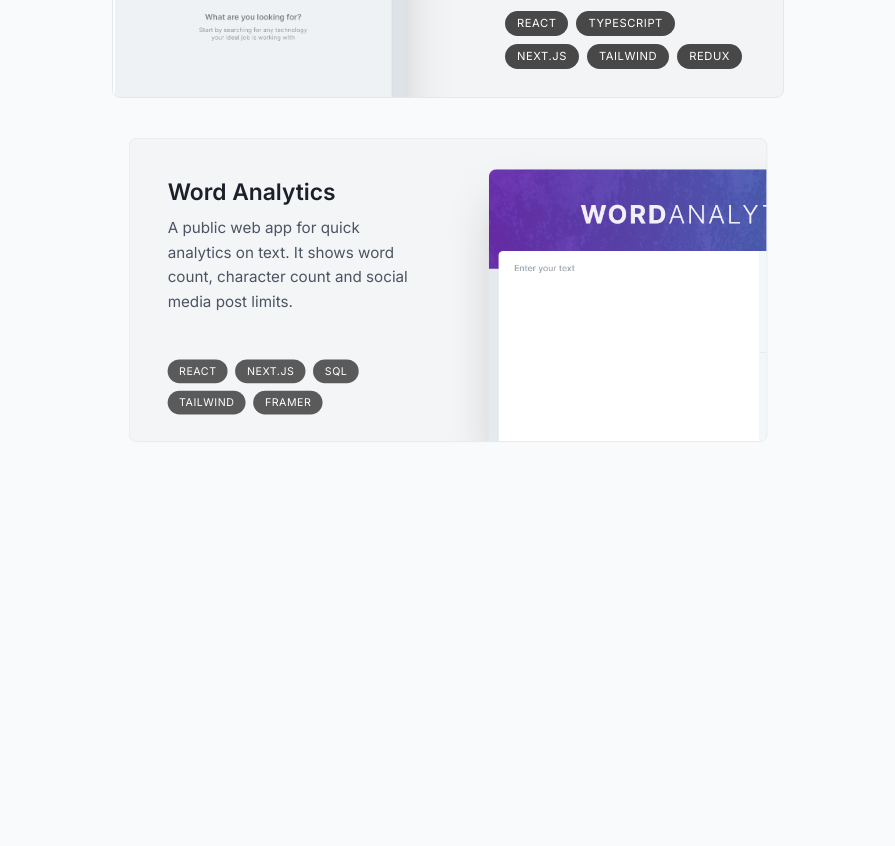
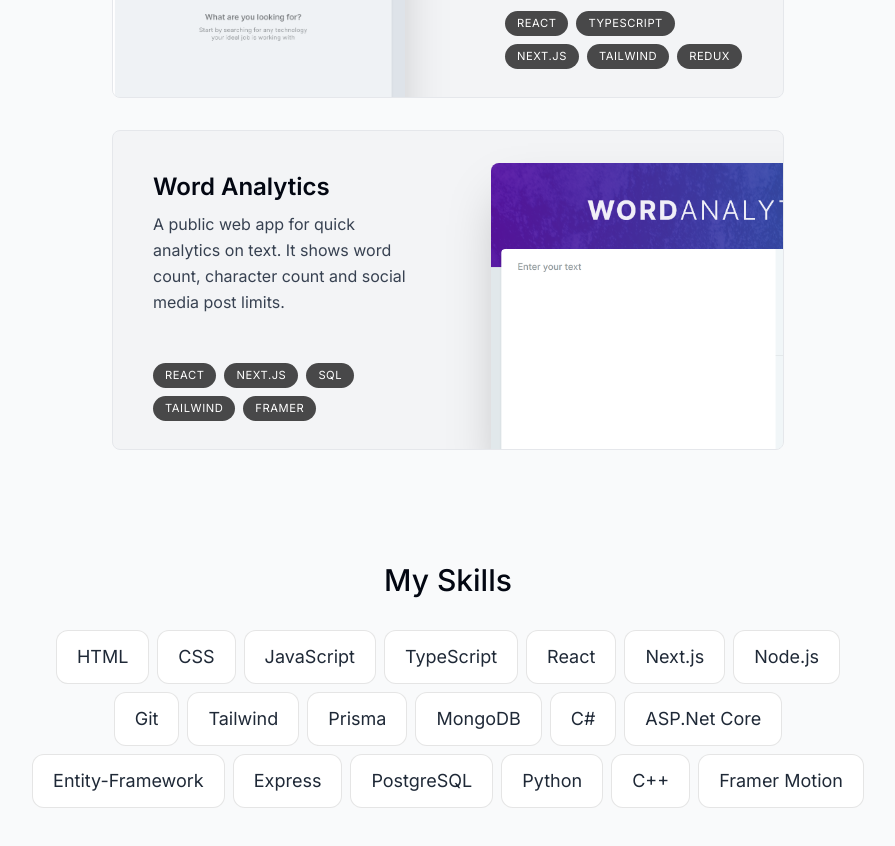
Before and after one commit to ZachMcLean/portfolio, a Next.js app: page / in a window 1280 px wide. Shown: the part 1940-2786 px from the top of the page, without its empty margins (192-1087 px from the left). Before the commit the page ends 2390 px from the top, so only its background shows below. Built offline with nearby package versions, Linux system fonts and the light colour scheme.

Commit message:
Added Skills section | animated with a custom function to process delay of each skill

```diff
--- a/src/app/page.tsx
+++ b/src/app/page.tsx
@@ -2,6 +2,7 @@
 import Divider from "@/components/Divider";
 import Intro from "@/components/Intro";
 import Projects from "@/components/Projects";
+import Skills from "@/components/Skills";
 
 export default function Home() {
 	return (
@@ -10,6 +11,7 @@
 			<Divider />
 			<About />
 			<Projects />
+			<Skills />
 		</main>
 	);
 }
--- a/src/components/Projects.tsx
+++ b/src/components/Projects.tsx
@@ -9,7 +9,7 @@
 	const { ref } = useSectionInView("Projects", 0.5);
 
 	return (
-		<section ref={ref} id="projects" className="scroll-mt-28">
+		<section ref={ref} id="projects" className="scroll-mt-28 mb-28">
 			<SectionHeading>My projects</SectionHeading>
 			<div>
 				{projectsData.map((project, index) => (
--- /dev/null
+++ b/src/components/Skills.tsx
@@ -0,0 +1,54 @@
+"use client";
+import React from "react";
+import SectionHeading from "./section-heading";
+import { skillsData } from "@/lib/data";
+import { useSectionInView } from "@/lib/hooks";
+import { motion } from "framer-motion";
+
+const fadeInAnimationVariants = {
+	// initially make them invisible and 100 px lower
+	initial: {
+		opacity: 0,
+		y: 100,
+	},
+	// bc the func is wrapped in () we don't need return keyword
+	animate: (index: number) => ({
+		opacity: 1,
+		y: 0,
+		transition: {
+			delay: 0.05 * index,
+		},
+	}),
+};
+
+const Skills = () => {
+	const { ref } = useSectionInView("Skills", 0.5);
+	return (
+		<section
+			ref={ref}
+			id="skills"
+			className="mb-28 max-w-[53rem] scroll-mt-28 text-center sm:mb-40 "
+		>
+			<SectionHeading>My skills</SectionHeading>
+			<ul className="flex flex-wrap justify-center gap-2 text-lg text-gray-800">
+				{skillsData.map((skill, index) => (
+					<motion.li
+						variants={fadeInAnimationVariants}
+						initial="initial"
+						whileInView="animate"
+						viewport={{
+							once: true,
+						}}
+						custom={index}
+						className="bg-white border border-black/[0.1] rounded-xl px-5 py-3"
+						key={index}
+					>
+						{skill}
+					</motion.li>
+				))}
+			</ul>
+		</section>
+	);
+};
+
+export default Skills;
--- a/src/lib/data.ts
+++ b/src/lib/data.ts
@@ -35,21 +35,22 @@
 
 export const experiencesData = [
 	{
-		title: "Graduated bootcamp",
-		location: "Miami, FL",
+		title: "Software Engineer Intern",
+		location: "Nashville, TN",
+		description:
+			"I worked as a full-stack software consulting intern for 3 months",
+		icon: React.createElement(CgWorkAlt),
+		date: "2019 - 2021",
+	},
+	{
+		title: "Bachelors of Computer Science, Minor in Mathematics",
+		location: "Nashville, TN",
 		description:
 			"I graduated after 6 months of studying. I immediately found a job as a front-end developer.",
 		icon: React.createElement(LuGraduationCap),
-		date: "2019",
+		date: "2023",
 	},
-	{
-		title: "Front-End Developer",
-		location: "Orlando, FL",
-		description:
-			"I worked as a front-end developer for 2 years in 1 job and 1 year in another job. I also upskilled to the full stack.",
-		icon: React.createElement(CgWorkAlt),
-		date: "2019 - 2021",
-	},
+
 	{
 		title: "Full-Stack Developer",
 		location: "Houston, TX",
@@ -96,12 +97,12 @@
 	"Tailwind",
 	"Prisma",
 	"MongoDB",
-	"Redux",
-	"GraphQL",
-	"Apollo",
+	"C#",
+	"ASP.Net Core",
+	"Entity-Framework",
 	"Express",
 	"PostgreSQL",
 	"Python",
-	"Django",
+	"C++",
 	"Framer Motion",
 ] as const;
```
